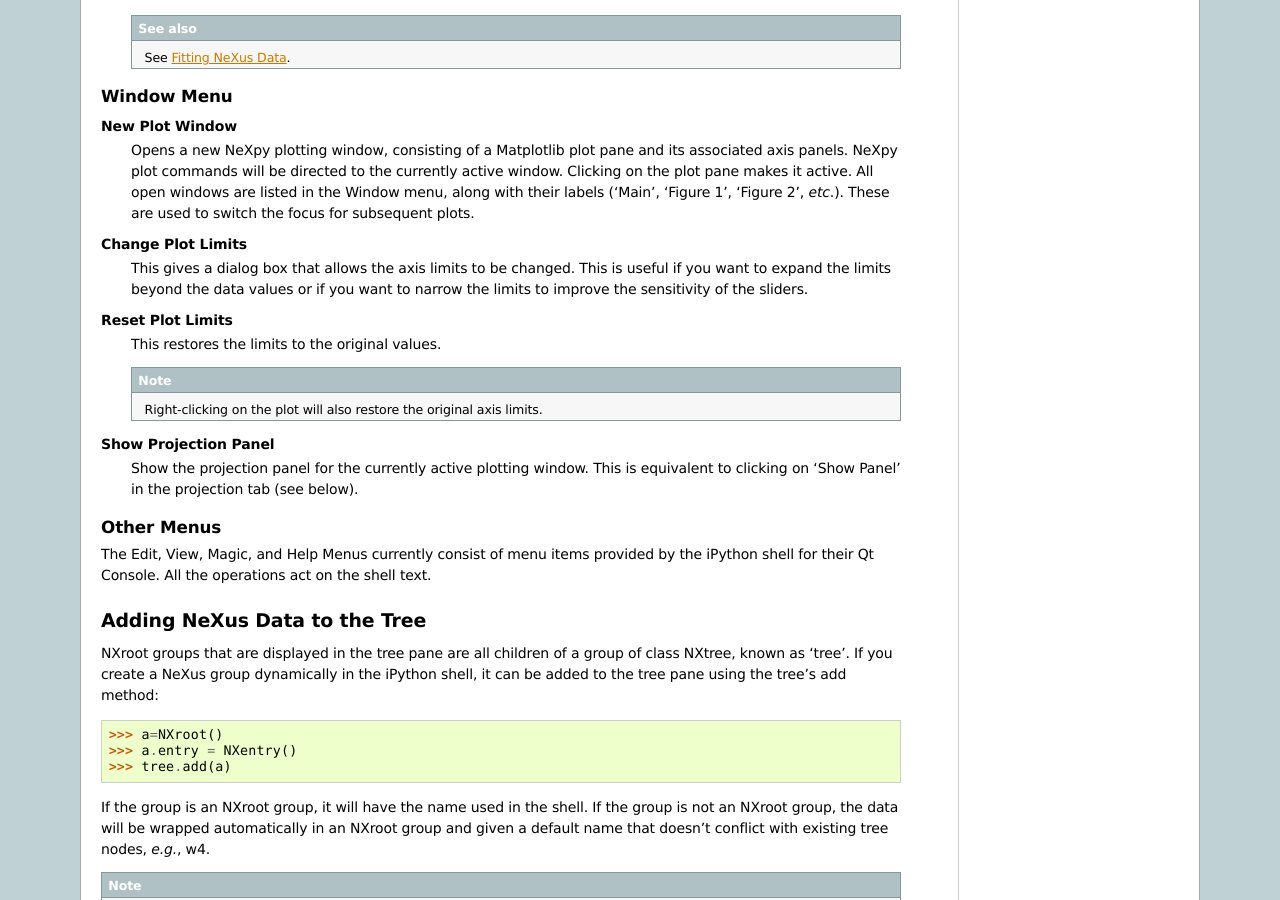
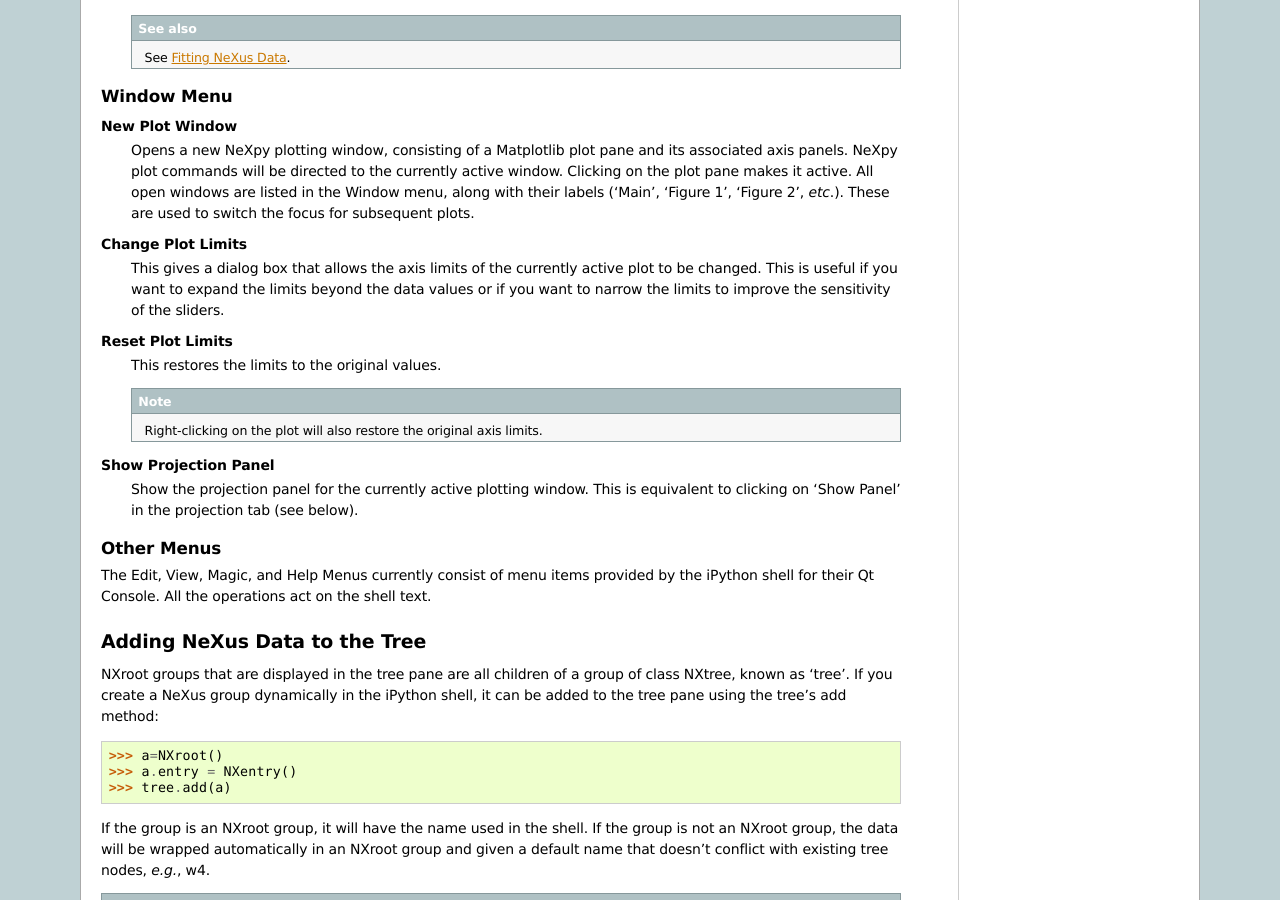
Before and after one commit to nexpy/nexpy, a Sphinx documentation site: the page built from doc/source/pythongui.rst, in a window 1280 px wide and 900 px high, scrolled down 4383 px. Built offline with Sphinx 7.4.7, drawn with Linux system fonts in a browser that asks for light colours.

Commit message:
Updated documentation

```diff
--- a/doc/source/pythongui.rst
+++ b/doc/source/pythongui.rst
@@ -234,9 +234,10 @@ Window Menu
     subsequent plots.
 
 **Change Plot Limits**
-    This gives a dialog box that allows the axis limits to be changed. This is
-    useful if you want to expand the limits beyond the data values or if you
-    want to narrow the limits to improve the sensitivity of the sliders.
+    This gives a dialog box that allows the axis limits of the currently active
+    plot to be changed. This is useful if you want to expand the limits beyond
+    the data values or if you want to narrow the limits to improve the
+    sensitivity of the sliders.
 
 **Reset Plot Limits**
     This restores the limits to the original values.
```
